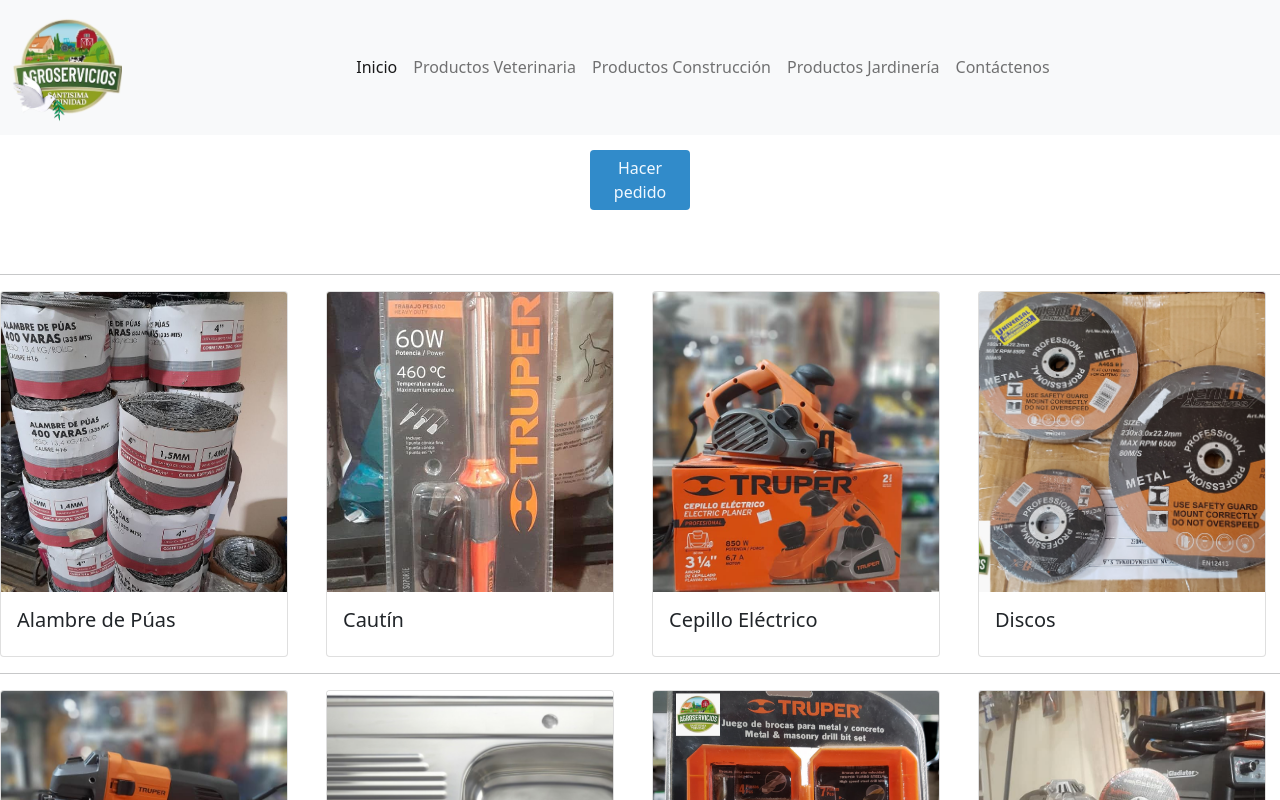
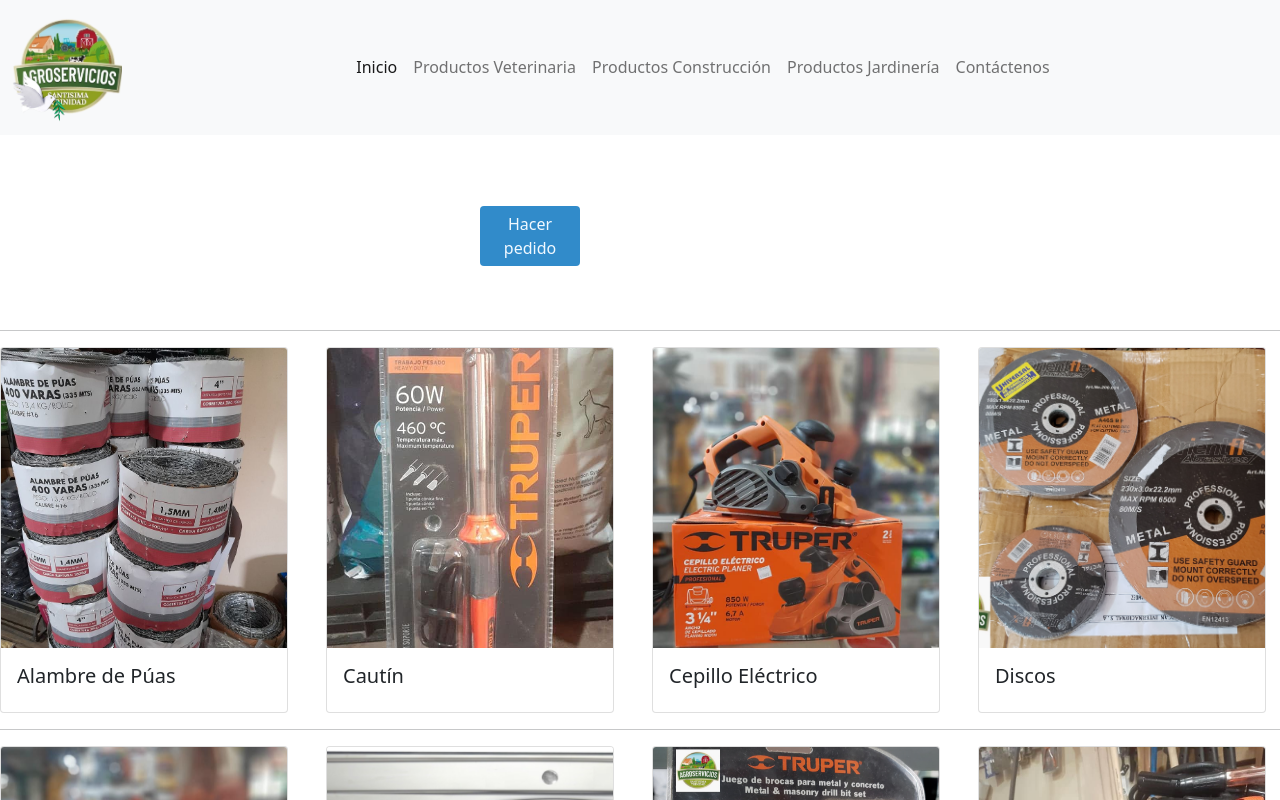
Before and after one commit to SilviaHG/AgroServicios-Santisima-Trinidad, a Vue app: page /productos-construccion in a window 1280 px wide. Shown: the top 800 px of the page. Built offline with nearby package versions, Linux system fonts and the light colour scheme.

Commit message:
Se agrega el link para hacer pedidos

```diff
--- a/src/components/Ferreteria.vue
+++ b/src/components/Ferreteria.vue
@@ -5,10 +5,12 @@
 <div class="row">
     <div class="col-12">
 
-        <div class="row justify-content-center">
+        <div class="col-3 | mt-2 | mx-auto">
             <br><br>
-            <button type="submit" class="btn btn-primary "
+        <a rel="" target="_blank" href="https://wa.link/f0gtvk" title="Facebook">
+                 <button type="submit" class="btn btn-primary "
             id="btn-hacerpedido" style="background-color: #318BCA ; width:100px; height:60px; margin-top: 15px;border: none;color: aliceblue;">Hacer pedido</button>
+            </a>
 
         </div>
         <br><br>
--- a/src/components/catalogoJardineria/Jardineria.vue
+++ b/src/components/catalogoJardineria/Jardineria.vue
@@ -3,9 +3,11 @@
 
         <div class="row">
             <div class="col-3 | mt-2 | mx-auto">
+
+                <a rel="" target="_blank" href="https://wa.link/f0gtvk" title="Facebook">
                 <button type="button" class="btn btn-primary | btn-lg">
                     Hacer pedido
-                </button>
+                </button></a>
             </div>
         </div>
 
--- a/src/components/catalogoVeterinaria/Veterinaria.vue
+++ b/src/components/catalogoVeterinaria/Veterinaria.vue
@@ -3,12 +3,13 @@
 
         <div class="row">
             <div class="col-3 | mt-2 | mx-auto">
-                <button type="button" class="btn btn-primary | btn-lg">
+
+                <a rel="" target="_blank" href="https://wa.link/f0gtvk" title="Facebook">
+         <button type="button" class="btn btn-primary | btn-lg">
                     Hacer pedido
-                </button>
+                </button> </a>
             </div>
         </div>
-
         <!-- Primer fila de imágenes -->
         <hr>
         <div class="row">
```
Also changed, not shown: 1 other file (tests, documents, lock files or other folders).
